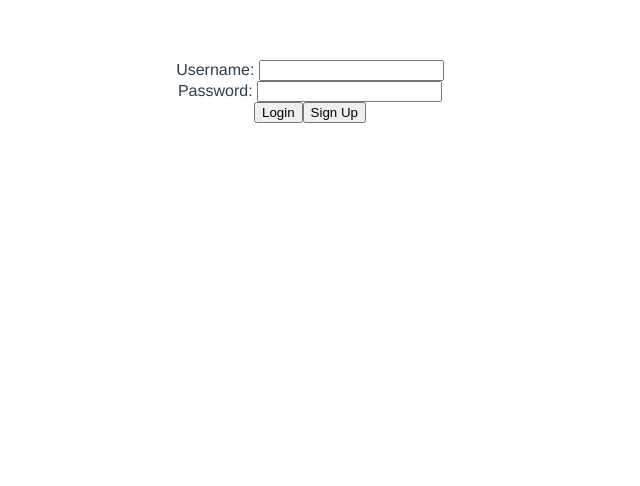
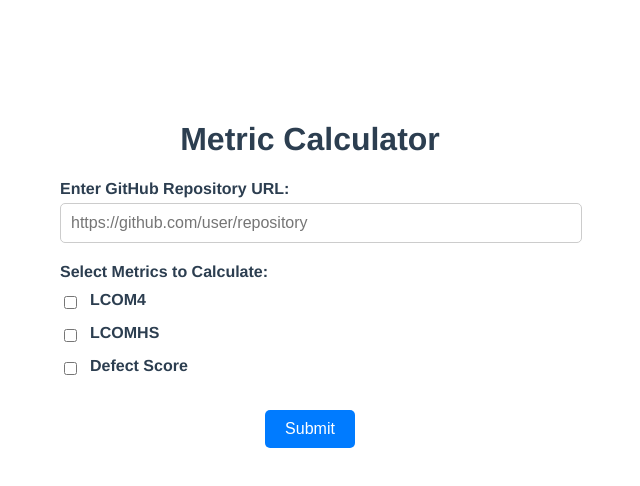
Before and after one commit to aapati17/Group-Python-4, a Vue app in the folder Front End/: page / in a window 1280 px wide. Shown: the top 486 px of the page, without its empty margins (330-970 px from the left). Built offline with nearby package versions, Linux system fonts and the light colour scheme.

Commit message:
Task-77 Reverted the functionality for Project ZIP upload and login/register of user.

```diff
--- a/Front End/src/App.vue
+++ b/Front End/src/App.vue
@@ -1,55 +1,16 @@
 <template>
-  <!-- Show LoginView if showLogin is true -->
-  <LoginView @switch-to-HomeScreen="showHomeScreen" v-if="showLogin && !isOutputView" @switch-to-register="showRegisterView" />
-
-  <!-- Show RegisterView if showLogin is false and isLoggedIn is false -->
-  <RegisterView v-if="!showLogin && !isLoggedIn && !isOutputView" />
-
-  <!-- Show Homescreen once logged in -->
-  <HomeScreen v-if="isLoggedIn && !isOutputView" @switch-to-OutputView="showOutputView" />
-
-  <!-- Show OutputView when showOutputView is true -->
-  <OutputView v-if="isLoggedIn && isOutputView" />
+  <HomeScreen />
 </template>
 
 <script>
-import LoginView from './components/LoginView.vue'
-import RegisterView from './components/RegisterView.vue'
-import HomeScreen from './components/HomeScreen.vue'
-import OutputView from './components/OutputView.vue'
+import HomeScreen from './components/HomeScreen.vue';
+
 export default {
   name: 'App',
   components: {
-    LoginView,
-    RegisterView,
-    HomeScreen,
-    OutputView
-  },
-  data() {
-    return {
-      showLogin: true, // Controls whether to show the LoginView or RegisterView
-      isLoggedIn: false,  // Tracks whether the user is logged in
-      isOutputView: false // Controls whether to show OutputView
-    }
-  },
-  methods: {
-    showRegisterView() {
-      this.showLogin = false;
-      this.isLoggedIn = false;
-      this.showOutputView = false;
-    },
-    // Method to handle the event when login is successful
-    showHomeScreen() {
-      this.isLoggedIn = true;  // Set logged-in state to true
-      this.showLogin = false;  // Optionally hide the login view after login
-      this.isOutputView = false; // Ensure OutputView is hidden
-    },
-    // Method to show OutputView
-    showOutputView() {
-      this.isOutputView = true;
-    }
+    HomeScreen
   }
-}
+};
 </script>
 
 <style>
--- a/Front End/src/components/HomeScreen.vue
+++ b/Front End/src/components/HomeScreen.vue
@@ -2,6 +2,8 @@
   <main>
     <h1>Metric Calculator</h1>
 
+    <!-- Show Input Form if OutputView is Hidden -->
+    <div v-if="!showOutput">
       <div class="input-container">
         <label for="github-url">Enter GitHub Repository URL:</label>
         <input type="text" id="github-url" v-model="githubUrl" placeholder="https://github.com/user/repository" />
@@ -26,19 +28,28 @@
         </div>
       </div>
 
-    <button @click="submitData" @click.prevent="goToOutputView">Submit</button>
+      <button @click="submitData">Submit</button>
+    </div>
+
+    <!-- Show Output Screen After Validation -->
+    <OutputView v-if="showOutput" @goBack="showFormAgain" />
   </main>
 </template>
 
 <script>
 import { ref } from 'vue';
 import axios from 'axios';
+import OutputView from './OutputView.vue';
 
 export default {
+  components: {
+    OutputView
+  },
   setup() {
     const githubUrl = ref('');
     const selectedMetrics = ref([]);
     const errorMessages = ref({ githubUrl: '' });
+    const showOutput = ref(false); // Controls OutputView visibility
 
     const isValidGitHubUrl = (url) => {
       const regex = /^https:\/\/github\.com\/[\w-]+\/[\w-]+\/?$/;
@@ -76,52 +87,29 @@ export default {
       }
     };
 
-    const sendDataToBackend = async () => {
-      const sourceType = "git";
-      const githubLink = githubUrl.value;
-
-      const list = JSON.parse(JSON.stringify(selectedMetrics.value));
-      let metrics = list.join(", ");
-
-      const formData = new FormData();
-      formData.append("sourceType", sourceType);
-      formData.append("githubLink", githubLink);
-      formData.append("metrics", metrics);
-
-      try {
-        await axios.post('http://localhost:8080/sample', formData, {
-          headers: {
-            'Content-Type': 'multipart/form-data',
-            'Access-Control-Allow-Origin': '*',
-            'mode': 'cors'
-          }
-        });
-      } catch (error) {
-        console.error("Error sending data to backend:", error);
-      }
-    };
-
     const submitData = async () => {
       errorMessages.value.githubUrl = '';
 
       let isValid = await checkGitHubRepoExists();
       if (isValid) {
-        console.log("Validation passed. Proceeding with submission.");
-        sendDataToBackend();
+        console.log("Validation passed. Proceeding to OutputView.");
+        showOutput.value = true;
       }
+    };
+
+
+    const showFormAgain = () => {
+      showOutput.value = false;
     };
 
     return {
       githubUrl,
       selectedMetrics,
       errorMessages,
-      submitData
+      submitData,
+      showOutput,
+      showFormAgain
     };
-  },
-  methods: {
-    goToOutputView() {
-      this.$emit('switch-to-OutputView');
-    }
   }
 };
 </script>
--- a/Front End/src/components/LoginView.vue
+++ /dev/null
@@ -1,36 +0,0 @@
-<template>
-  <form name="login-form" >
-    <div class="mb-3">
-      <label for="username">Username: </label>
-      <input id="username" type="text" />
-    </div>
-    <div class="mb-3">
-      <label for="password">Password: </label>
-      <input id="password" type="password" />
-    </div>
-    <button class="btn btn-outline-dark" @click.prevent="goToHomeScreen" type="submit">
-      Login
-    </button>
-    <button class="btn btn-outline-dark" @click.prevent="goToSignUp">
-      Sign Up
-    </button>
-  </form>
-</template>
-
-<script>
-export default {
-name: 'LoginView',
-methods: {
-    goToSignUp() {
-      this.$emit('switch-to-register');
-    },
-    goToHomeScreen(){
-      this.$emit('switch-to-HomeScreen');
-    },
-    submitLogin() {
-      // Handle login logic here. If login is successful, emit the event.
-
-    }
-  }
-}
-</script>
--- a/Front End/src/components/RegisterView.vue
+++ /dev/null
@@ -1,34 +0,0 @@
-<template>
-  <form name="Register-form" >
-    <div class="mb-4">
-      <input type="text" v-model="name"
-          placeholder="Name"
-          class="form-input">
-    </div>
-    <div class="mb-4">
-      <input type="email" v-model="email"
-          placeholder="Email"
-          class="form-input">
-    </div>
-    <div class="mb-4">
-      <input type="password" v-model="password"
-          placeholder="Password"
-          class="form-input">
-      </div>
-      <div class="mb-6">
-        <input type="password"
-          v-model="confirmPassword"
-          placeholder="Confirm Password"
-          class="form-input">
-      </div>
-      <button>
-      Sign Up
-      </button>
-  </form>
-</template>
-
-<script>
-export default {
-name: 'RegisterView',
-}
-</script>
```
Lines whose indentation alone changed are shown as unchanged.
